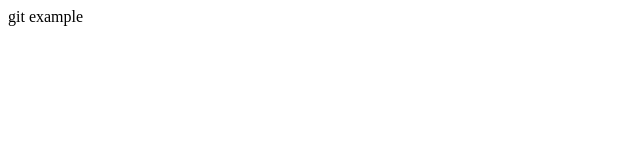
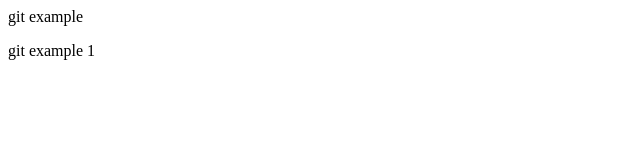
Before and after one commit to AkhileshGupta2061978/localrepo, a plain HTML site: page index.html in a window 1280 px wide. Shown: the full height of the page, 0-640 px from the left. Drawn offline with Linux system fonts and the light colour scheme.

Commit message:
new pragraph added

```diff
--- a/index.html
+++ b/index.html
@@ -1 +1,2 @@
 <p> git example</p>
+<p>git example 1 </p>
```
